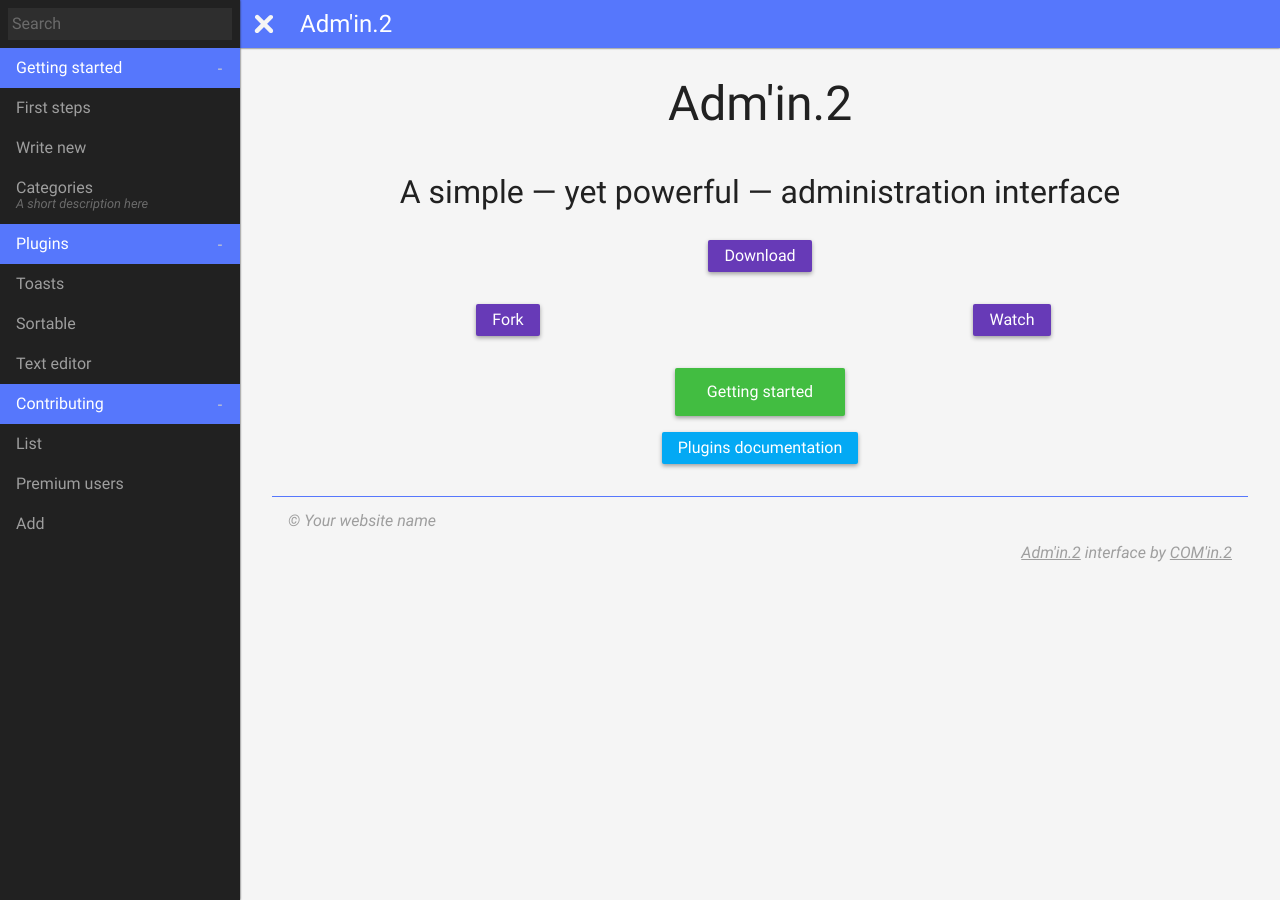
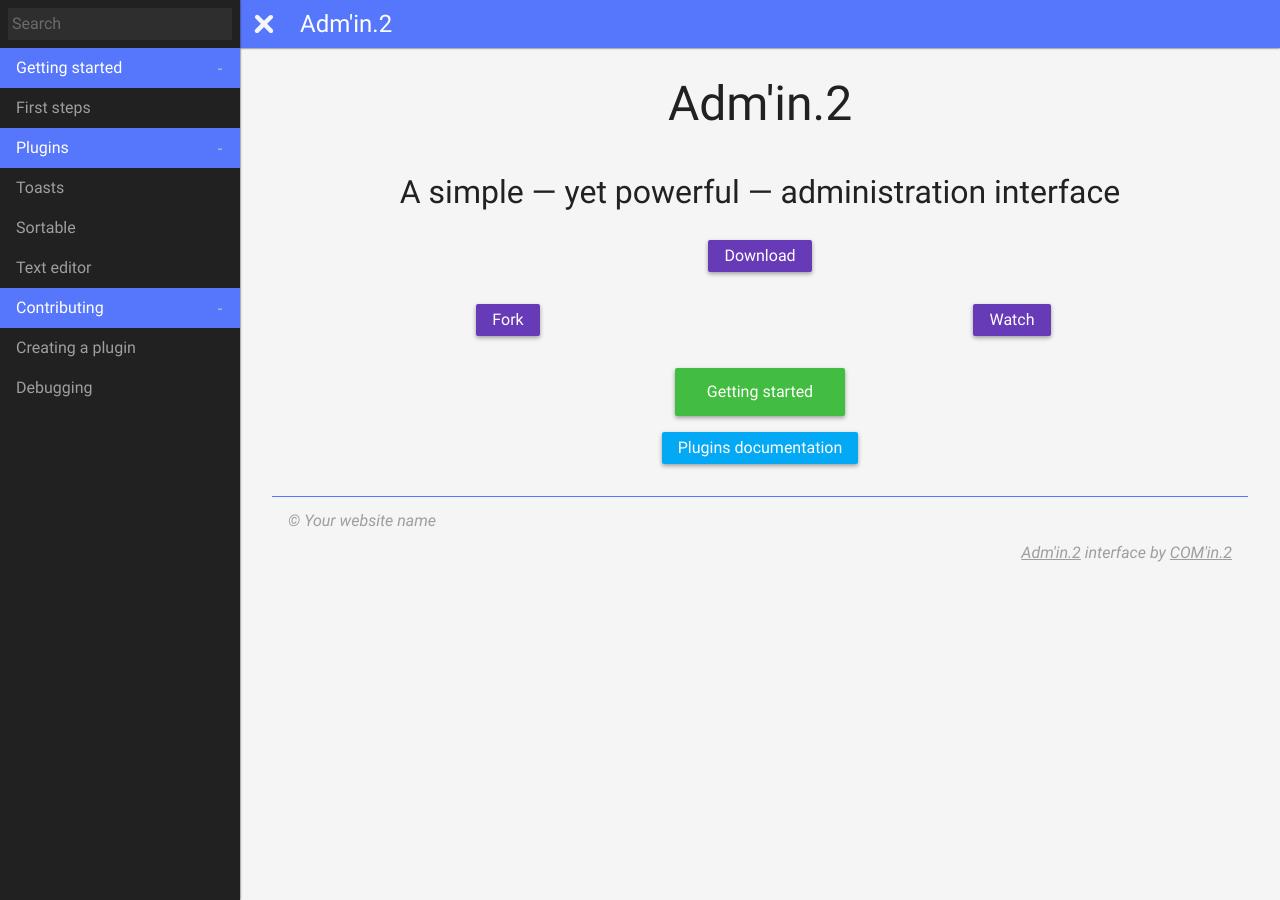
Before and after one commit to comin2/Adm-in.2, a Jekyll site: the page built from index.html, in a window 1280 px wide. Built offline with Jekyll 4.4.1, drawn with Linux system fonts in a browser that asks for light colours.

Commit message:
Fix Jekyll pages for GitHub Pages

```diff
--- a/_config.yml
+++ b/_config.yml
@@ -1 +1,2 @@
+baseurl: /Adm-in.2/
 name: Adm'in.2
--- a/_includes/sidebar.html
+++ b/_includes/sidebar.html
@@ -10,16 +10,10 @@
 				</form>
 			</li>
 			<li role="menuitem" class="menu">
-				<h2 class="menu-title"><a href="{{ site.url }}/tutorial/">Getting started</a></h2>
+				<h2 class="menu-title"><a href="{{ site.baseurl }}/tutorial/">Getting started</a></h2>
 				<ul role="menu" class="menu-content">
 					<li role="menuitem" class="submenu">
-						<a href="{{ site.url }}/tutorial/">First steps</a>
-					</li>
-					<li role="menuitem" class="submenu">
-						<a href="#0">Write new</a>
-					</li>
-					<li role="menuitem" class="submenu">
-						<a href="#0">Categories <small class="submenu-description">A short description here</small></a>
+						<a href="{{ site.baseurl }}/tutorial/">First steps</a>
 					</li>
 				</ul>
 			</li>
@@ -41,13 +35,10 @@
 				<h2 class="menu-title"><a href="#0">Contributing</a></h2>
 				<ul role="menu" class="menu-content">
 					<li role="menuitem" class="submenu">
-						<a href="#0">List</a>
+						<a href="#0">Creating a plugin</a>
 					</li>
 					<li role="menuitem" class="submenu">
-						<a href="#0">Premium users</a>
-					</li>
-					<li role="menuitem" class="submenu">
-						<a href="#0">Add</a>
+						<a href="#0">Debugging</a>
 					</li>
 				</ul>
 			</li>
--- a/_includes/topbar.html
+++ b/_includes/topbar.html
@@ -1,5 +1,5 @@
 	<div role="banner" id="topbar">
-		<a href="{{ site.url }}/" id="logo"><span>Adm'in.2</span></a>
+		<a href="{{ site.baseurl }}/" id="logo"><span>Adm'in.2</span></a>
 
 		<nav role="navigation" id="quick-links">
 			<a href="https://github.com/comin2/Adm-in.2" target="_blank"><span role="tooltip">GitHub project</span></a>
--- a/_layouts/default.html
+++ b/_layouts/default.html
@@ -5,7 +5,7 @@
 	<title>{{ site.name }}{% if page.title %} — {{ page.title }}{% endif %}</title>
 
 	<meta name="viewport" content="initial-scale=1, user-scalable=no" />
-	<link rel="stylesheet" media="screen" href="{{ site.url }}/adm-in-2.min.css" />
+	<link rel="stylesheet" media="screen" href="{{ site.baseurl }}/adm-in-2.min.css" />
 </head>
 <body>
 	{% include topbar.html %}
@@ -14,7 +14,7 @@
 		{{ content }}
 		{% include footer.html %}
 	</main>
-	<script src="{{ site.url }}/adm-in-2.min.js"></script>
+	<script src="{{ site.baseurl }}/adm-in-2.min.js"></script>
 	<script async defer id="github-bjs" src="https://buttons.github.io/buttons.js"></script>
 </body>
 </html>
--- a/index.html
+++ b/index.html
@@ -28,9 +28,9 @@ title: Welcome
 
 <article class="container">
 	<p class="text-center">
-		<a href="{{ site.url }}/tutorial/" class="button button-success button-xl">Getting started</a>
+		<a href="{{ site.baseurl }}/tutorial/" class="button button-success button-xl">Getting started</a>
 	</p>
 	<p class="text-center">
-		<a href="{{ site.url }}/plugins/" class="button button-info">Plugins documentation</a>
+		<a href="{{ site.baseurl }}/plugins/" class="button button-info">Plugins documentation</a>
 	</p>
 </article>
```
